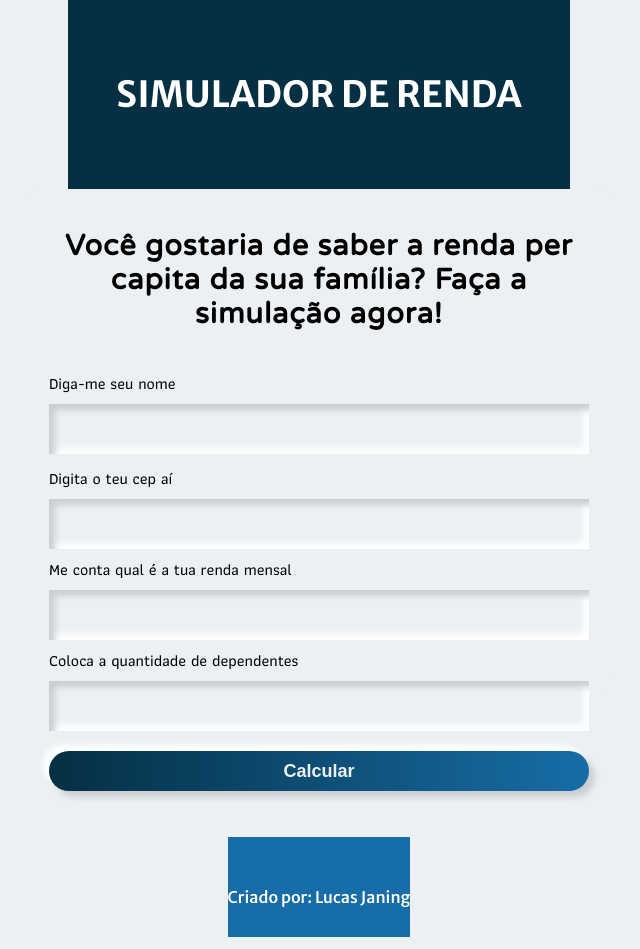
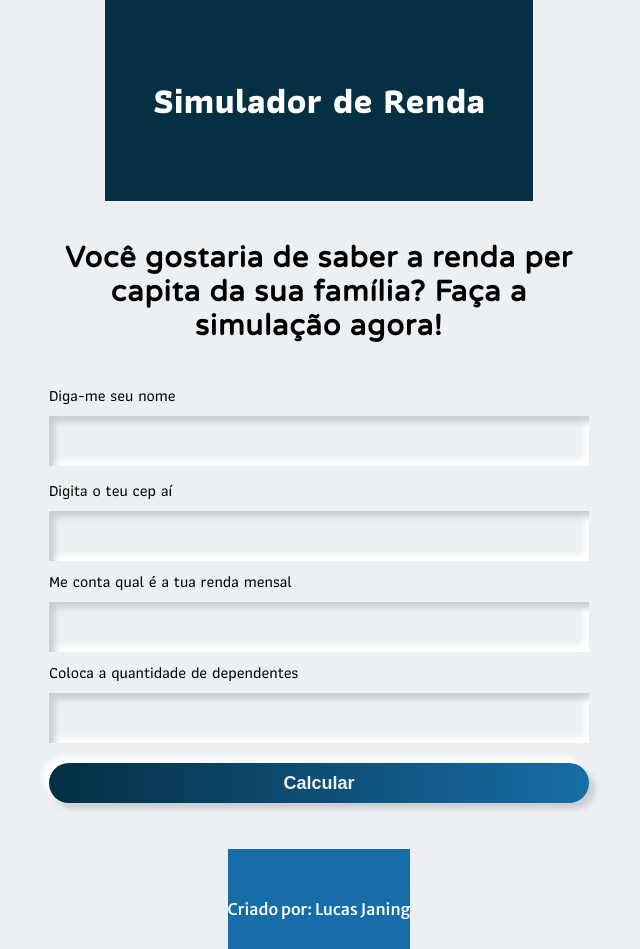
Before and after one commit to ljborba/renda-per-capita, a plain HTML site: page index.html in a window 1280 px wide. Shown: the whole page, without its empty margins (321-961 px from the left). Drawn offline with Linux system fonts and the light colour scheme.

Commit message:
Update style.css

```diff
--- a/css/style.css
+++ b/css/style.css
@@ -34,7 +34,7 @@ header {
 
 .title {
   font-size: 36px;
-  font-family: "Merriweather Sans", sans-serif;
+  font-family: var(--fonte-destaque)
   text-transform: uppercase;
 }
 
```
